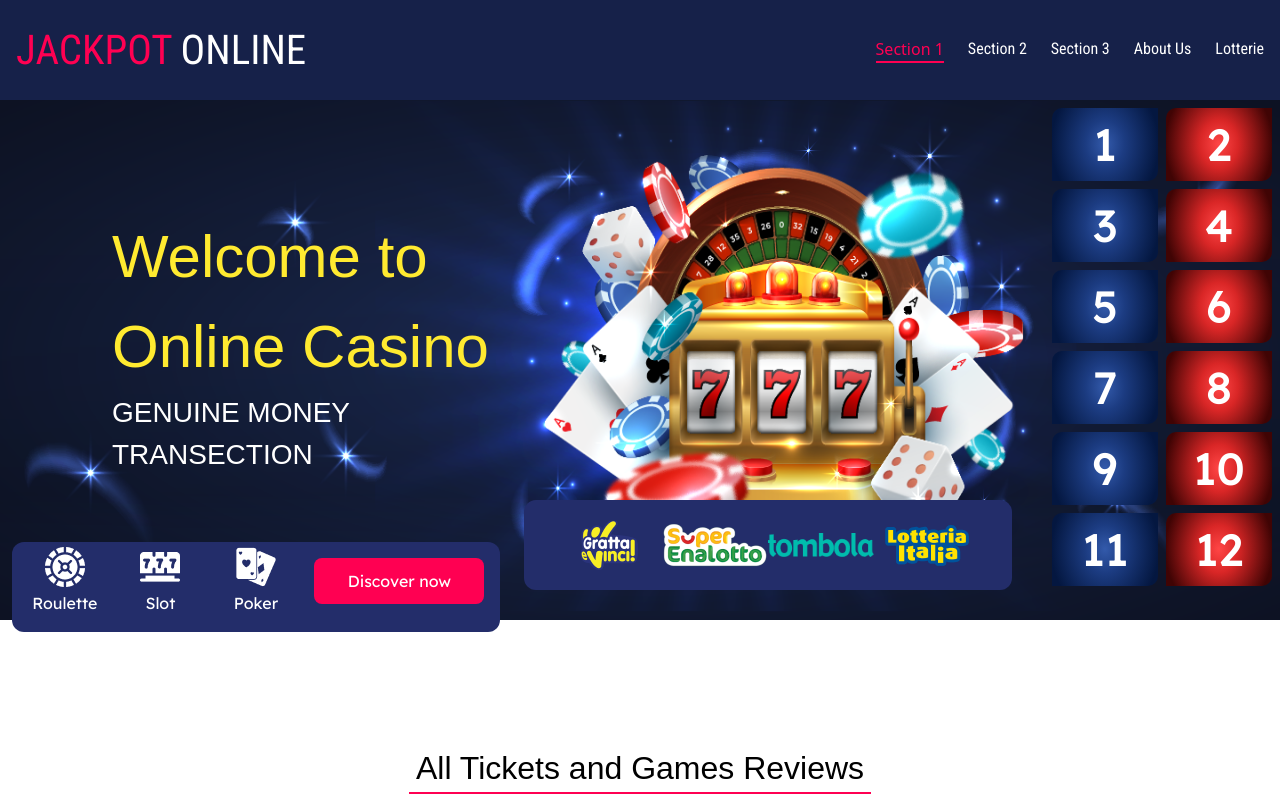
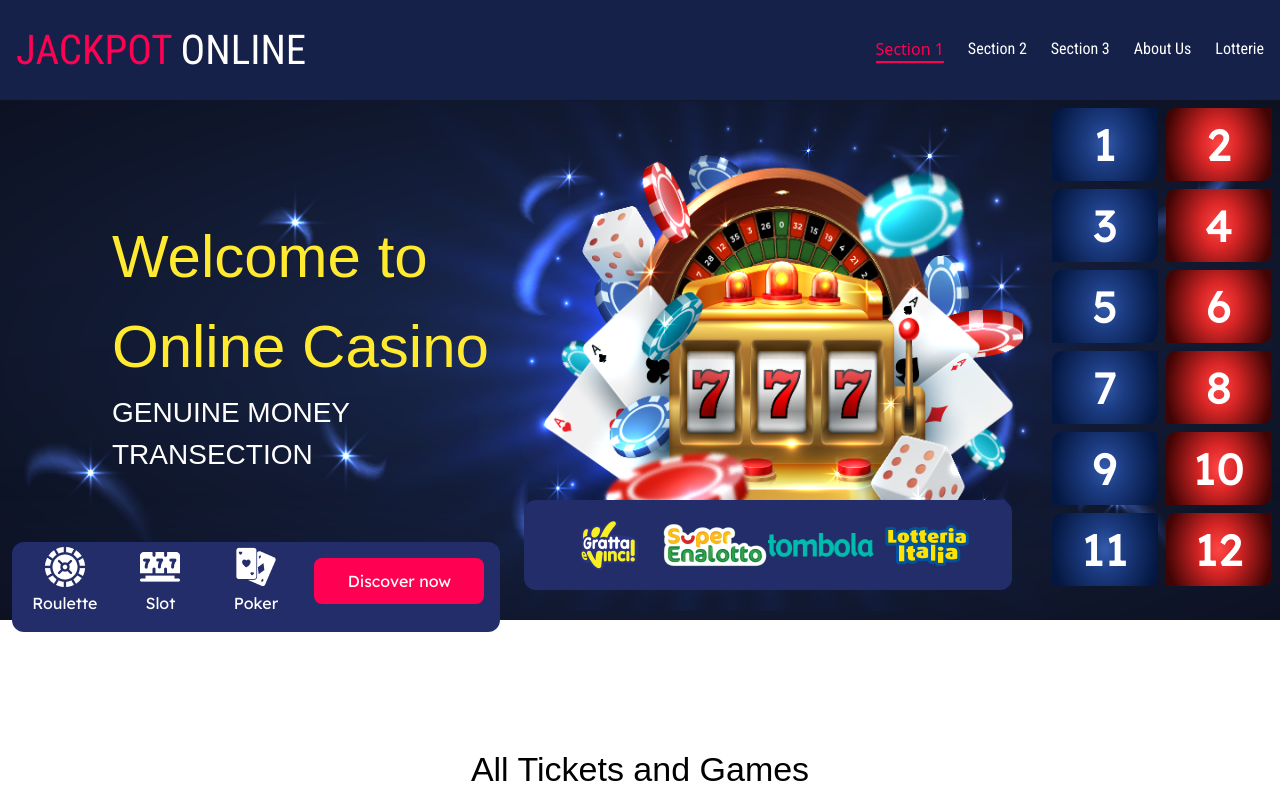
Before and after one commit to Jkanpariy2004/Jackpot, a React (Vite) app: page / in a window 1280 px wide. Shown: the top 800 px of the page. Built offline with nearby package versions, Linux system fonts and the light colour scheme; a web font is replaced by a local one.

Commit message:
first commit

```diff
--- a/src/Components/Slider.jsx
+++ b/src/Components/Slider.jsx
@@ -8,7 +8,7 @@
     return (
         <div className='mt-[6rem] lg:mt-[7rem]'>
             <div className='w-full'>
-                <h1 className='text-[30px] sm:text-[25px] md:text-[30px] lg:text-[32px] font-normal image-text border-b-2 w-[90%] md:w-[315px] lg:w-[462px] border-[#FF0052] mx-auto text-center'>
+                <h1 className='text-[20px] sm:text-[25px] md:text-[30px] lg:text-[34px] font-normal image-text border-b-2 w-[90%] md:w-[315px] lg:w-[462px] border-[#FF0052] mx-auto text-center'>
                     All Tickets and Games Reviews
                 </h1>
             </div>
```
